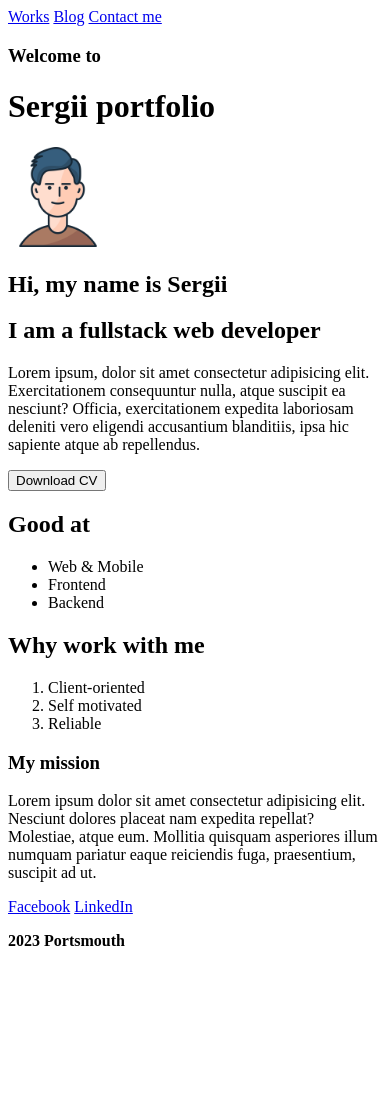
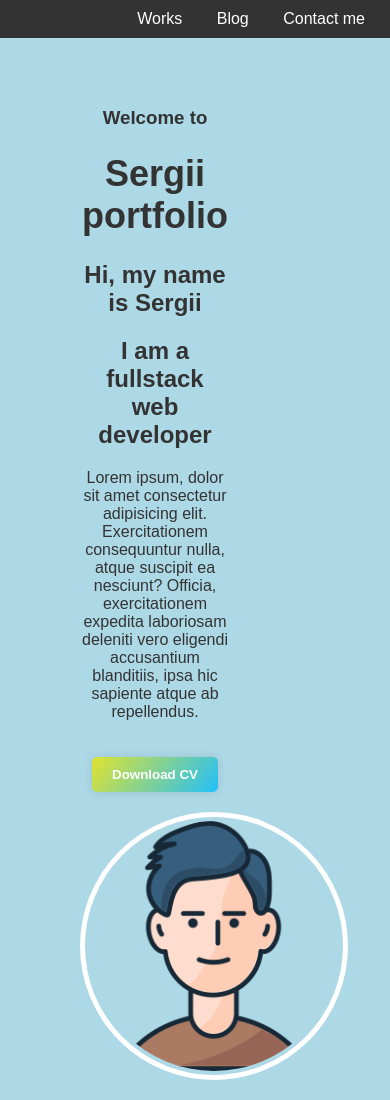
Before and after one commit to golovko/html-css, a plain HTML site: page index.html in a window 390 px wide. Shown: the top 1100 px of the page. Before the commit the page ends 966 px from the top, so only its background shows below. Drawn offline with Linux system fonts and the light colour scheme.

Commit message:
some mobile adaptation

```diff
--- a/index.html
+++ b/index.html
@@ -1,20 +1,25 @@
 <!DOCTYPE html>
 <html lang="en">
+
 <head>
     <meta charset="UTF-8">
     <meta name="viewport" content="width=device-width, initial-scale=1.0">
     <title>Sergii portfolio</title>
+    <link rel="stylesheet" type="text/css" href="styles.css">
+
 </head>
+
 <body>
     <nav>
         <a href="/works.html">Works</a>
         <a href="/blog.html">Blog</a>
-        <a href="https://docs.google.com/forms/d/e/1FAIpQLSdGL71eZtJgg5uc7aeJIkh0VE3TlQ1ghP-5FD-nxSAahD_yjQ/viewform?usp=sf_link" target="_self">Contact me</a>
+        <a href="https://docs.google.com/forms/d/e/1FAIpQLSdGL71eZtJgg5uc7aeJIkh0VE3TlQ1ghP-5FD-nxSAahD_yjQ/viewform?usp=sf_link"
+            target="_self">Contact me</a>
     </nav>
     <header>
+        <div class="left">
             <h3>Welcome to</h3>
             <h1>Sergii portfolio</h1>
-        <img src="ava.png" alt="Sergii avatar picture" width="100px"/>
             <h2>Hi, my name is Sergii</h2>
             <h2>I am a fullstack web developer</h2>
             <p>
@@ -24,31 +29,60 @@
                 accusantium blanditiis, ipsa hic sapiente atque ab repellendus.
             </p>
             <button>Download CV</button>
+        </div>
+        <div class="right">
+            <img src="ava.png" alt="Sergii avatar picture" />
+        </div>
     </header>
     <main>
         <section class="portfolio">
+            <div>
                 <h2>Good at</h2>
                 <ul>
                     <li>Web & Mobile</li>
                     <li>Frontend</li>
                     <li>Backend</li>
                 </ul>
+            </div>
+            <div>
                 <h2>Why work with me</h2>
                 <ol>
                     <li>Client-oriented</li>
                     <li>Self motivated</li>
                     <li>Reliable</li>
                 </ol>
+            </div>
         </section>
         <article>
             <h3>My mission</h3>
-            <p>Lorem ipsum dolor sit amet consectetur adipisicing elit. Nesciunt dolores placeat nam expedita repellat? Molestiae, atque eum. Mollitia quisquam asperiores illum numquam pariatur eaque reiciendis fuga, praesentium, suscipit ad ut.</p>
+            <p>Lorem ipsum dolor sit amet consectetur adipisicing elit. Nesciunt dolores placeat nam expedita repellat?
+                Molestiae, atque eum. Mollitia quisquam asperiores illum numquam pariatur eaque reiciendis fuga,
+                praesentium, suscipit ad ut.</p>
         </article>
+
+
+
     </main>
+    <!-- <div>
+        <div>
+            <h4>Featured works</h4>
+        </div>
+        <article class="featured">
+            <div>
+                <img src="work1.jpeg" alt="work1"/>
+            </div>
+            <div>
+                <h3>Work #1</h3>
+                <button>2023</button>
+                <p>Lorem ipsum dolor sit amet consectetur adipisicing elit. Porro maiores quos, eveniet vero dolorum possimus minus quod accusantium iure ipsa, adipisci deserunt asperiores cum et mollitia ipsum dolores distinctio incidunt.</p>
+            </div>
+        </article>
+    </div> -->
     <footer>
         <a href="http://" target="_blank">Facebook</a>
         <a href="http://" target="_blank">LinkedIn</a>
         <p><b>2023 Portsmouth</b></p>
     </footer>
 </body>
+
 </html>
--- /dev/null
+++ b/styles.css
@@ -0,0 +1,141 @@
+body {
+    background-color: #f4f4f4;
+    color: #333;
+    font-family: Arial, sans-serif;
+    margin: 0px;
+    padding: 0px;
+}
+
+nav {
+    background-color: #333;
+    color: #fff;
+    text-align: end;
+    padding: 10px;
+}
+
+nav a {
+    color: #fff;
+    text-decoration: none;
+    margin: 0 15px;
+}
+
+header {
+    display: grid;
+    grid-template-columns: [left] 2fr [right] 1fr;
+    padding: 50px 80px;
+}
+
+header h1 {
+    font-size: 36px;
+    font-weight: bold;
+}
+
+header h2 {
+    font-size: 24px;
+    margin-top: 10px;
+}
+
+header img {
+    border-radius: 50%;
+    margin-top: 20px;
+    border: #fff 5px solid;
+    padding: 4px;
+    width: 250px;
+}
+
+.left {
+grid-area: left;
+padding-right: 80px;
+}
+
+.right {
+ grid-area: right;
+}
+
+button {
+    background: linear-gradient(128deg, rgba(237,230,1,0.8) 0%, rgba(0,185,255,0.8) 100%);
+    color: #fff;
+    border: none;
+    padding: 10px 20px;
+    margin-top: 20px;
+    border-radius: 5px;
+    cursor: pointer;
+    font-weight: bold;
+    box-shadow: 0 0 10px rgba(0, 0, 0, 0.1);
+}
+
+main {
+    margin: 20px;
+    padding: 20px;
+    background-color: #fff;
+    border-radius: 5px;
+    box-shadow: 0 0 10px rgba(0, 0, 0, 0.1);
+}
+
+.portfolio {
+    display: flex;
+    justify-content: space-evenly;
+}
+
+.portfolio h2 {
+    font-size: 24px;
+    margin-top: 20px;
+}
+
+
+article {
+    margin-top: 20px;
+    padding: 20px 80px;
+}
+
+footer {
+    background-color: #333;
+    color: #fff;
+    text-align: center;
+    padding: 10px;
+}
+
+footer a {
+    color: #fff;
+    text-decoration: none;
+    margin: 0 10px;
+}
+
+.featured {
+    display: flex;
+    flex-wrap: wrap;
+    padding: 24px;
+
+}
+.featured img {
+    width: 350px;
+    padding: 20px;
+}
+.featured p {
+    width: 300px;
+    padding: 20px;
+}
+.featured h3 {
+    padding: 20px 0px;
+}
+
+@media only screen and (max-width: 600px) {
+    body {
+      background: lightblue;
+    }
+    header {
+        display: flex;
+        flex-wrap: wrap;
+        padding: 50px 80px;
+        text-align: center;
+    }
+    .left {
+        grid-area: left;
+        }
+    .portfolio {
+        display: flex;
+        flex-wrap: wrap;
+        text-align: center;
+    }
+
+  }
```
Also changed, not shown: work1.jpeg (added). Lines whose indentation alone changed are shown as unchanged.
